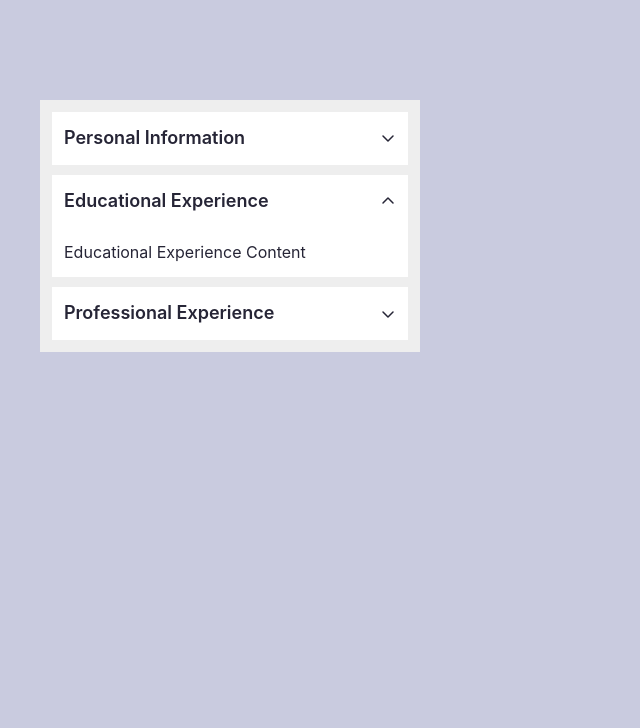
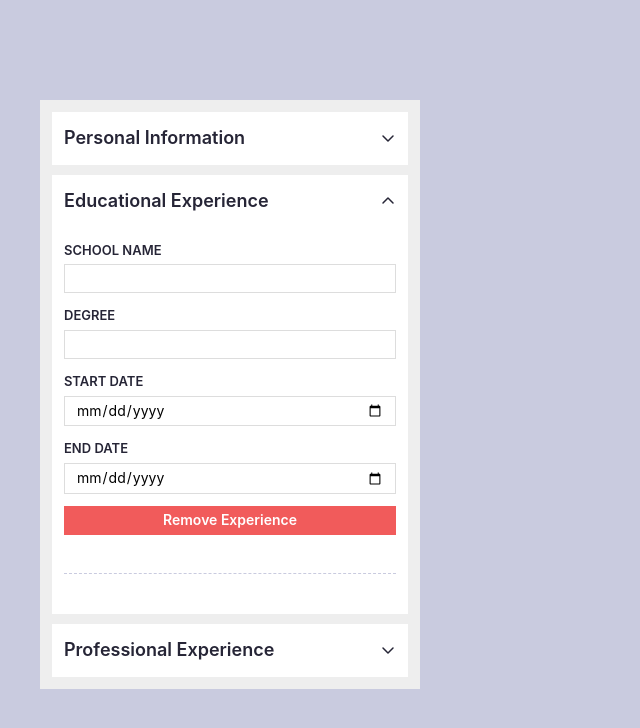
Before and after one commit to jsklcodes/cv-application, a React (Vite) app: page / in a window 1280 px wide. Both pictures are taken after a click on the element "Educational Experience". Shown: the top 728 px of the page, without its empty margins (0-640 px from the left). Built offline with nearby package versions, Linux system fonts and the light colour scheme.

Commit message:
Create the EducationalExpForm component

```diff
--- a/src/App.jsx
+++ b/src/App.jsx
@@ -1,5 +1,6 @@
 import { Collapse } from './components/Collapse';
 import { CvCreator } from './components/CvCreator';
+import { EducationalExpForm } from './components/EducationalExpForm';
 import { PersonalInfoForm } from './components/PersonalInfoForm';
 
 export const App = () => {
@@ -12,7 +13,9 @@ export const App = () => {
           <PersonalInfoForm />
         </Collapse>
         <Collapse title="Educational Experience">
-          Educational Experience Content
+          <div className="experience-group">
+            <EducationalExpForm />
+          </div>
         </Collapse>
         <Collapse title="Professional Experience">
           Professional Experience Content
--- /dev/null
+++ b/src/components/EducationalExpForm/index.jsx
@@ -0,0 +1,50 @@
+export const EducationalExpForm = () => {
+  return (
+    <form className="form">
+      <div className="form-group">
+        <label htmlFor="schoolName" className="form-label">
+          School Name
+        </label>
+        <input
+          type="text"
+          name="schoolName"
+          id="schoolName"
+          className="form-control"
+        />
+      </div>
+
+      <div className="form-group">
+        <label htmlFor="degree" className="form-label">
+          Degree
+        </label>
+        <input type="text" name="degree" id="degree" className="form-control" />
+      </div>
+
+      <div className="form-group">
+        <label htmlFor="studyStartDate" className="form-label">
+          Start Date
+        </label>
+        <input
+          type="date"
+          name="studyStartDate"
+          id="studyStartDate"
+          className="form-control"
+        />
+      </div>
+
+      <div className="form-group">
+        <label htmlFor="studyEndDate" className="form-label">
+          End Date
+        </label>
+        <input
+          type="date"
+          name="studyEndDate"
+          id="studyEndDate"
+          className="form-control"
+        />
+      </div>
+
+      <button className="button button-danger">Remove Experience</button>
+    </form>
+  );
+};
```
